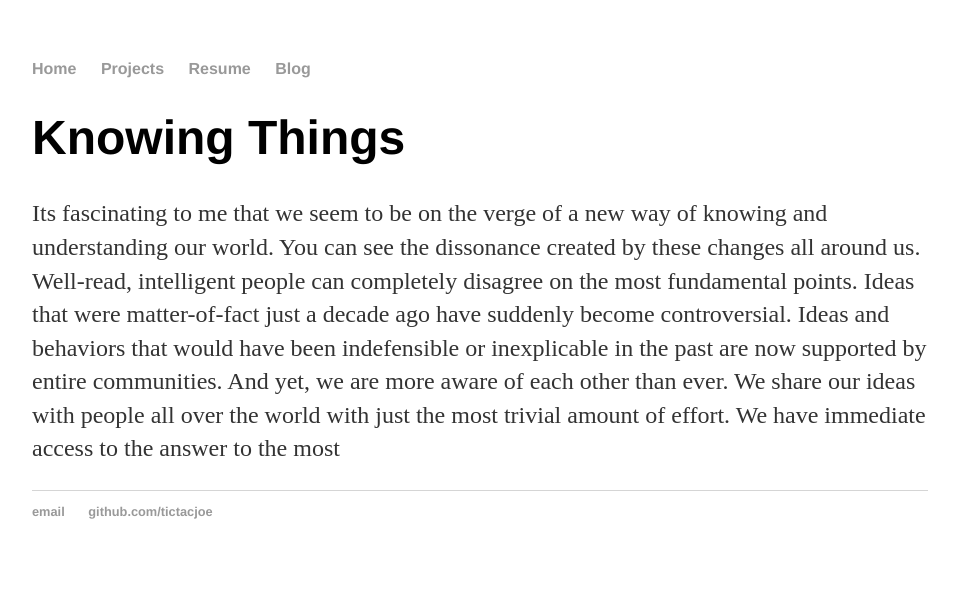
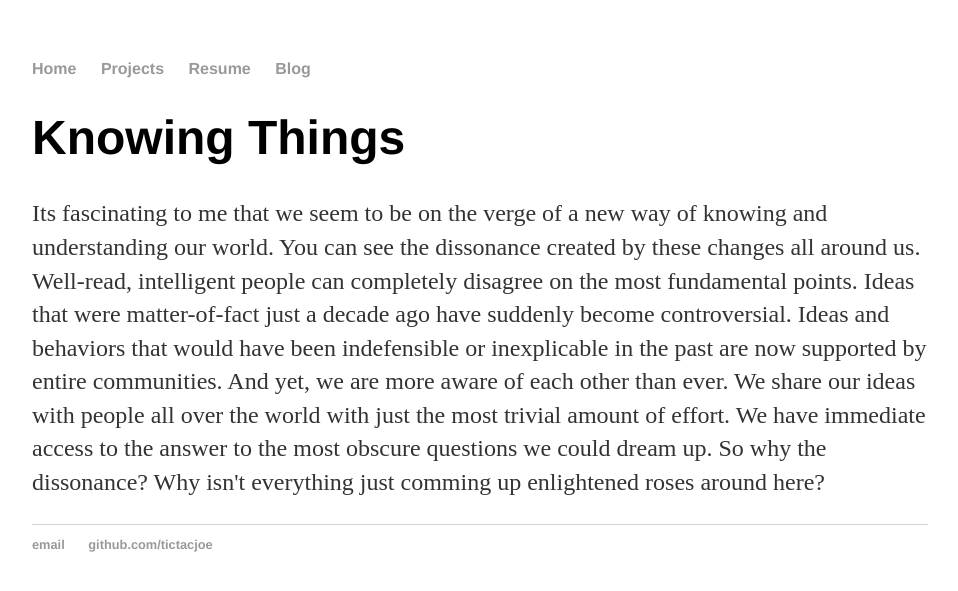
Before and after one commit to tictacjoe/tictacjoe.github.io, a Jekyll site: the page about.html, which Jekyll copies as it is, in a window 1280 px wide. Shown: the top 591 px of the page, without its empty margins (160-1118 px from the left). Built offline with Jekyll 4.4.1, drawn with Linux system fonts in a browser that asks for light colours.

Commit message:
Update about.html

```diff
--- a/about.html
+++ b/about.html
@@ -23,7 +23,8 @@
 					have suddenly become controversial.  Ideas and behaviors that would have been indefensible or
 					inexplicable in the past are now supported by entire communities.  And yet, we are more aware of each
 			                other than ever. We share our ideas with people all over the world with just the most trivial amount of
-					effort. We have immediate access to the answer to the most   </p>
+					effort. We have immediate access to the answer to the most obscure questions we could dream up.  So why
+			                the dissonance?  Why isn't everything just comming up enlightened roses around here?</p>
 				<!-- <p>Multi dimensional data.  </em>  <a href="/slm">Read more...</a></p> -->
     		</div><!-- /.blurb -->
 		</div><!-- /.container -->
```
